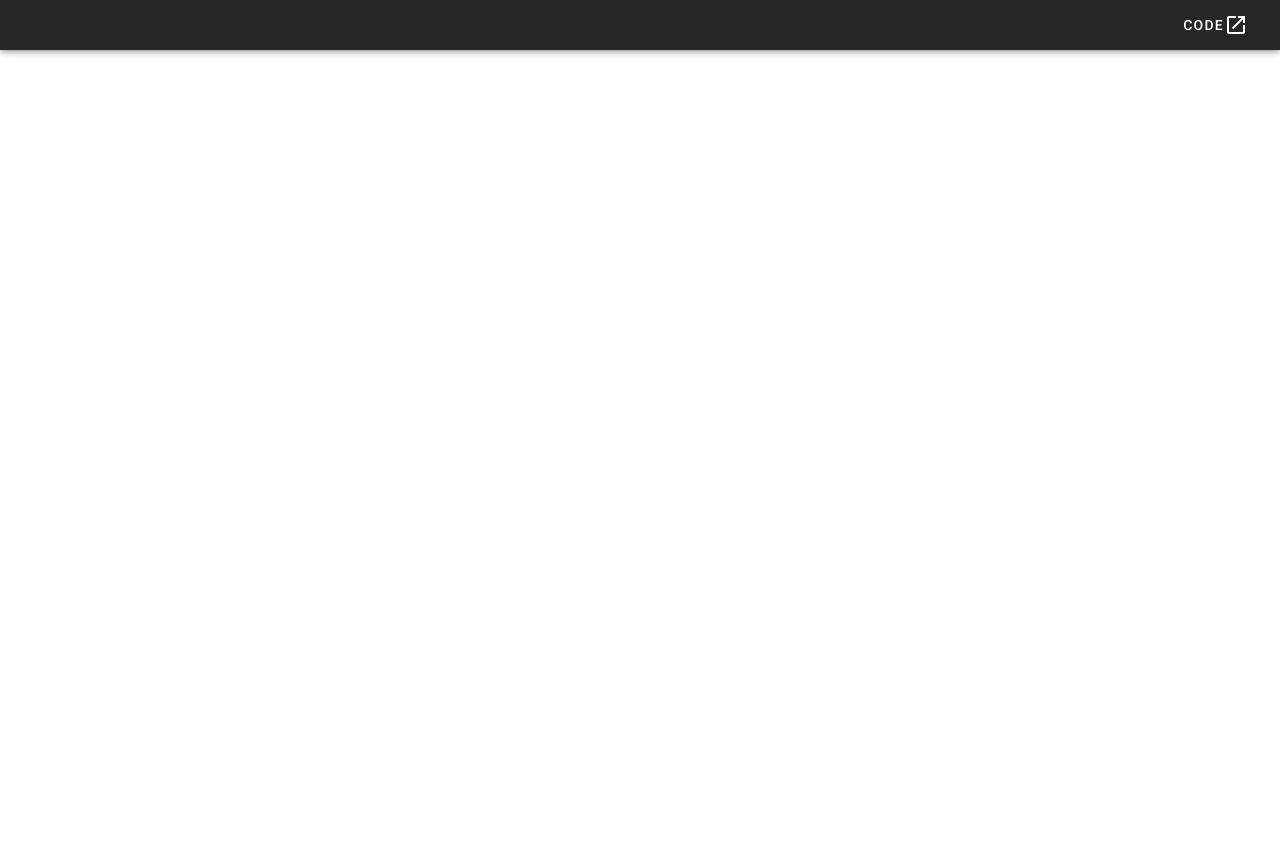
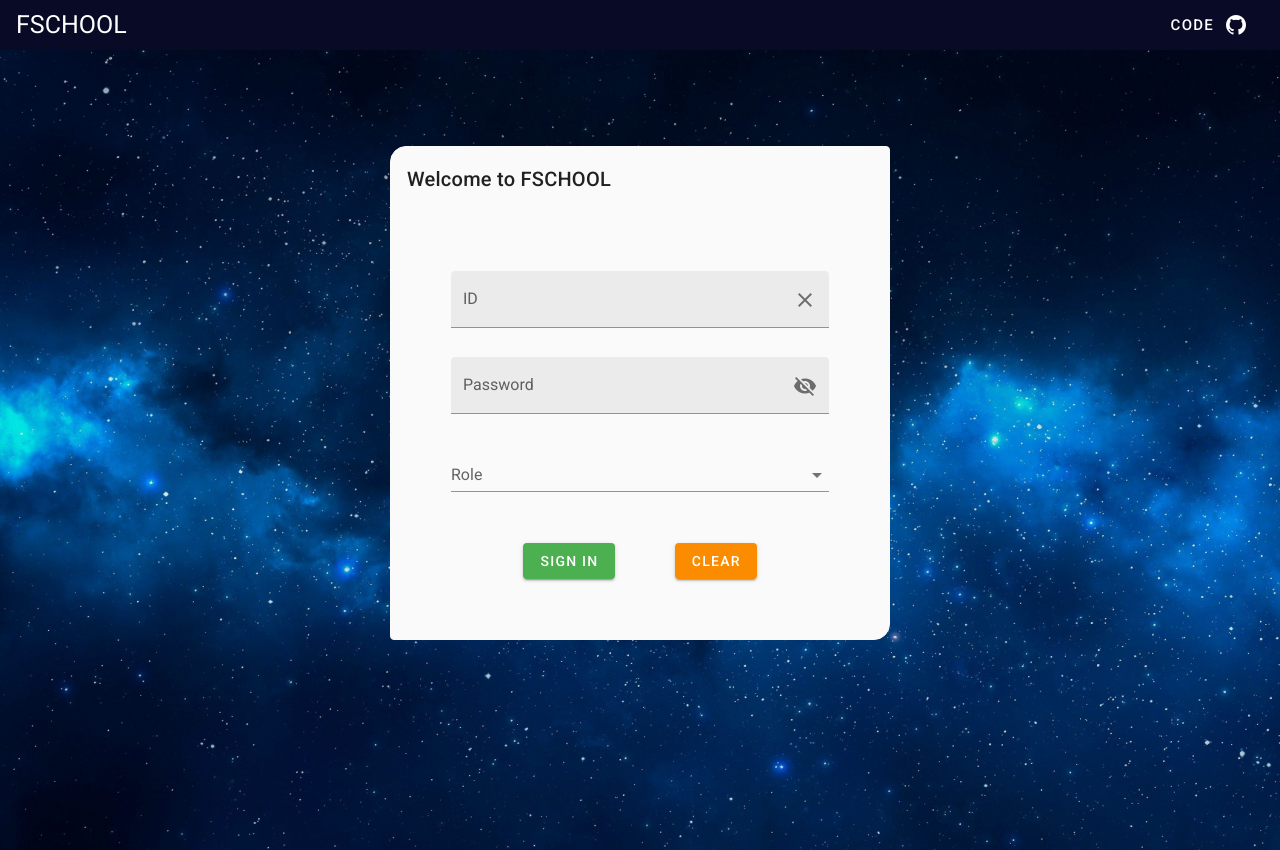
Before and after one commit to seifgneedy/FSCHOOL, a Vue app in the folder fschool-frontend/: page / in a window 1280 px wide. Built offline with nearby package versions, Linux system fonts and the light colour scheme.

Commit message:
Sign In in frontend

```diff
--- a/fschool-frontend/package.json
+++ b/fschool-frontend/package.json
@@ -14,7 +14,8 @@
     "vue": "^2.6.11",
     "vue-router": "^3.2.0",
     "vuetify": "^2.4.0",
-    "vuex": "^3.4.0"
+    "vuex": "^3.4.0",
+    "vuex-persistedstate": "^4.1.0"
   },
   "devDependencies": {
     "@vue/cli-plugin-babel": "~4.5.0",
--- a/fschool-frontend/src/App.vue
+++ b/fschool-frontend/src/App.vue
@@ -1,6 +1,7 @@
 <template>
   <v-app>
-    <v-app-bar height='50' app dark>
+    <v-app-bar height='50'  dark color="#090a26">
+      <span style="font-size:25px">FSCHOOL</span>
       <v-spacer>
 
       </v-spacer>
@@ -10,20 +11,25 @@
         target="_blank"
         text
       >
-      <span>Code</span>
-        <v-icon>mdi-open-in-new</v-icon>
+      <span style="font-size:15px">Code </span>
+        <v-icon style="margin-left:10px">mdi-github</v-icon>
       </v-btn>
     </v-app-bar>
-    <v-main>
-      <router-view />
+    <v-main >
+      <v-content>
+        <div align="center">
+          <router-view />
+        </div>
+      </v-content>
     </v-main>
   </v-app>
 </template>
+<script>
 
-<script>
 export default {
   name: "App",
-
+  components:{
+  },
   data: () => ({
     //
   }),
--- a/fschool-frontend/src/store/index.js
+++ b/fschool-frontend/src/store/index.js
@@ -1,11 +1,26 @@
 import Vue from "vue";
 import Vuex from "vuex";
-
+import createPersistedState from "vuex-persistedstate";
 Vue.use(Vuex);
 
 export default new Vuex.Store({
-  state: {},
-  mutations: {},
+  state: {
+    userId:null
+  },
+  plugins: [createPersistedState()],
+  mutations: {
+    signIn(state,payload){
+      state.userId=payload;
+    },
+    signOut(state){
+      state.userId=null;
+    }
+  },
+  getters:{
+    getUser(state){
+      return state.userId;
+    }
+  },
   actions: {},
   modules: {},
 });
--- a/fschool-frontend/src/views/SignIn.vue
+++ b/fschool-frontend/src/views/SignIn.vue
@@ -1,11 +1,80 @@
 <template>
-  <v-app> </v-app>
+  <v-app
+  :style="{
+        backgroundImage: 'url(' + require('@/assets/wallpaper.jpg') + ')',
+        backgroundSize: 'cover',
+      }">
+    <v-content>
+      <br><br><br><br>
+      <v-card
+      color="#FAFAFA"
+      class="mx-auto"
+      shaped=true
+      outlined
+      max-width="500">
+      <v-card-title >Welcome to FSCHOOL</v-card-title>
+
+      <form style="font-size:20px;margin:60px" >
+        <v-text-field
+        v-model="id"
+        name="ID"
+        label="ID"
+        append-icon="mdi-close"
+        filled
+        required
+        @click:append="id=''"
+        ></v-text-field>
+        <v-text-field
+          name="Password"
+          v-model="password"
+          :append-icon="show ? 'mdi-eye' : 'mdi-eye-off'"
+          :type="show ? 'text' : 'password'"
+          filled
+          label="Password"
+          required
+          @click:append="show = !show">
+          </v-text-field>
+        <v-select
+        v-model="role"
+        :items=roles
+        required
+        label="Role"
+        ></v-select>
+        <br>
+        <v-btn
+        class="mr-15"
+        color="success"
+        @click="signIn"
+        >Sign In</v-btn>
+        <v-btn
+        color="warning">Clear</v-btn>
+      </form>
+      </v-card>
+    </v-content>
+  </v-app>
 </template>
 
 <script>
 export default {
   name: "SignIn",
+  data(){
+    return{
+      show:false,
+      id:'',
+      password:'',
+      roles:['System Admin'],// the rest to be added in next phases
+      role:''
+    }
+  },
+  methods:{
+    async signIn(){
+      //if(valid input){
+        // send Post with axios check authenticated
+        // save state if valid and route to its view
 
-  components: {},
+
+    //}
+    }
+  }
 };
 </script>
```
Also changed, not shown: fschool-frontend/src/views/AdminView.vue (added, +9 -0 lines), fschool-frontend/src/assets/wallpaper.jpg (added), 1 other file (tests, documents, lock files or other folders).
